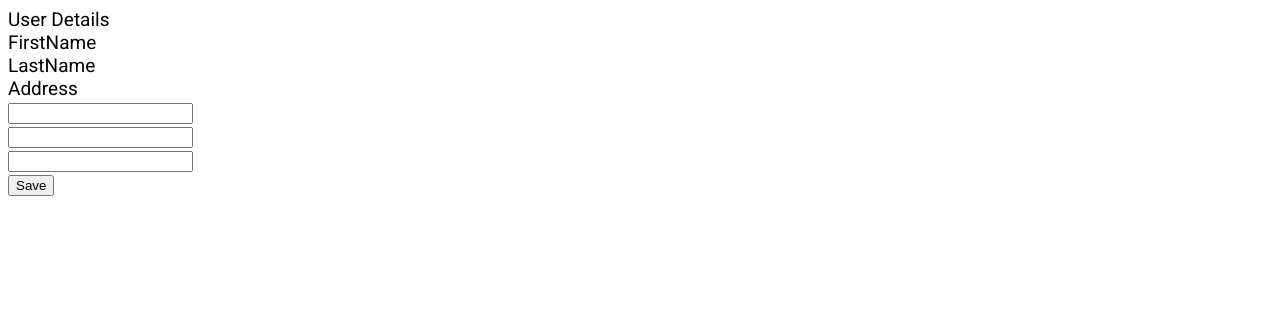
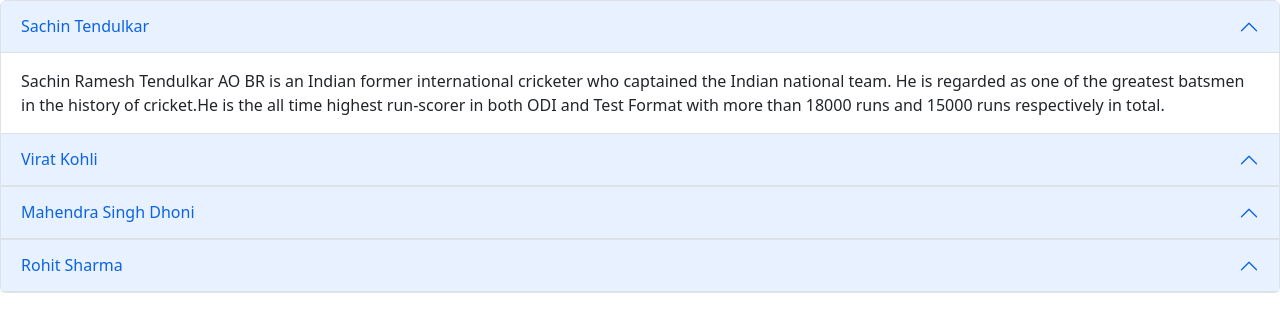
Before and after one commit to PrinceKhunt16/React, a React (Create React App) app: page / in a window 1280 px wide. Shown: the top 332 px of the page. Built offline with nearby package versions, Linux system fonts and the light colour scheme.

Commit message:
Compound component

```diff
--- a/package.json
+++ b/package.json
@@ -6,6 +6,8 @@
     "@testing-library/jest-dom": "^5.16.5",
     "@testing-library/react": "^13.4.0",
     "@testing-library/user-event": "^13.5.0",
+    "bootstrap": "^5.2.2",
+    "classnames": "^2.3.2",
     "react": "^18.2.0",
     "react-dom": "^18.2.0",
     "react-scripts": "5.0.1",
--- a/public/index.html
+++ b/public/index.html
@@ -5,10 +5,7 @@
     <link rel="icon" href="%PUBLIC_URL%/favicon.ico" />
     <meta name="viewport" content="width=device-width, initial-scale=1" />
     <meta name="theme-color" content="#000000" />
-    <meta
-      name="description"
-      content="Web site created using create-react-app"
-    />
+    <meta name="description" content="Web site created using create-react-app" />
     <title>React</title>
   </head>
   <body>
--- a/src/App.jsx
+++ b/src/App.jsx
@@ -1,4 +1,5 @@
 import React from 'react';
+import "bootstrap/dist/css/bootstrap.min.css";
 import MountingLifecycle from './components/Lifecycle/MountingLifecycle';
 import UpdatingLifecycle from './components/Lifecycle/UpdatingLifecycle';
 import UnmountingLifecycle from './components/Lifecycle/UnmountingLifecycle';
@@ -8,6 +9,7 @@
 import RenderProps from './components/RenderProps';
 import ContextModule from './components/ContextModule/userDetails';
 import { UserProvider } from './components/ContextModule/userContext';
+import Compound from './components/CompoundComponents/Compound';
 
 const App = () => {
     return (
@@ -19,9 +21,10 @@
             {/* <PureComponent /> */}
             {/* <HOC /> */}
             {/* <RenderProps /> */}
-            <UserProvider>
+            {/* <UserProvider>
                 <ContextModule />
-            </UserProvider>
+            </UserProvider> */}
+            <Compound />
         </div>
     )
 }
--- /dev/null
+++ b/src/components/CompoundComponents/Accordion/Accordion.jsx
@@ -0,0 +1,22 @@
+import classNames from "classnames";
+import { AccordionContextProvider } from "./AccordionContextProvider";
+
+const defaultProps = {
+    id: '',
+    className: ''
+};
+
+const Accordion = (props) => {
+    const { children, id, className, activePanel, onSelectPanel } = props;
+
+    return (
+        <AccordionContextProvider value={{ activePanel, onSelectPanel }}>
+            <div id={id} className={classNames("accordion", className)}>
+                {children}
+            </div>
+        </AccordionContextProvider>
+    )
+}
+
+Accordion.defaultProps = defaultProps;
+export { Accordion };
--- /dev/null
+++ b/src/components/CompoundComponents/Accordion/AccordionButton.jsx
@@ -0,0 +1,27 @@
+import classNames from "classnames";
+import { useAccordionContext } from "./AccordionContextProvider";
+
+const defaultProps = {
+    id: '',
+    className: ''
+};
+
+const AccordionButton = (props) => {
+    const { id, className, label, panelKey } = props;
+    const { onSelectPanel } = useAccordionContext();
+
+    return (
+        <h2 className={classNames("accordion-header", className)} id={id}>
+            <button
+                className="accordion-button"
+                type="button"
+                onClick={() => onSelectPanel(panelKey)}
+            >
+                {label}
+            </button>
+        </h2>
+    )
+}
+
+AccordionButton.defaultProps = defaultProps;
+export { AccordionButton };
--- /dev/null
+++ b/src/components/CompoundComponents/Accordion/AccordionContextProvider.js
@@ -0,0 +1,16 @@
+import { createContext, useContext } from "react";
+
+const AccordionContext = createContext({
+    activePanel: 0,
+    onSelectPanel: () => undefined
+});
+
+export const AccordionContextProvider = AccordionContext.Provider;
+
+export const useAccordionContext = () => {
+    const context = useContext(AccordionContext);
+    if(context === undefined){
+        throw new Error('useAccordionContext must be must under AccordionContextProvider');
+    }
+    return context;
+}
--- /dev/null
+++ b/src/components/CompoundComponents/Accordion/AccordionItem.jsx
@@ -0,0 +1,18 @@
+import classNames from "classnames";
+
+const defaultProps = {
+    id: '',
+    class: ''
+};
+
+const AccordionItem = (props) => {
+    const { children, id, className } = props;
+    return (
+        <div id={id} className={classNames('accordion-item', className)}>
+            {children}
+        </div>
+    )
+}
+
+AccordionItem.defaultProps = defaultProps;
+export { AccordionItem };
--- /dev/null
+++ b/src/components/CompoundComponents/Accordion/AccordionPanel.jsx
@@ -0,0 +1,29 @@
+import classNames from "classnames";
+import { useAccordionContext } from "./AccordionContextProvider";
+
+const defaultProps = {
+    id: '',
+    className: ''
+};
+
+const AccordionPanel = (props) => {
+    const { id, className, children, panelKey } = props;
+    const { activePanel } = useAccordionContext();
+    const selectedPanel = activePanel === panelKey;
+
+    return (
+        <div
+            id={id}
+            className={classNames("accordion-collapse collapse", className, {
+                show: selectedPanel,
+            })}
+        >
+            <div className="accordion-body">
+                {children}
+            </div>
+        </div>
+    );
+}
+
+AccordionPanel.defaultProps = defaultProps;
+export { AccordionPanel };
--- /dev/null
+++ b/src/components/CompoundComponents/Compound.jsx
@@ -0,0 +1,35 @@
+import { useState } from "react";
+import { Accordion } from "./Accordion/Accordion";
+import { AccordionButton } from "./Accordion/AccordionButton";
+import { AccordionItem } from "./Accordion/AccordionItem";
+import { AccordionPanel } from "./Accordion/AccordionPanel";
+import crickter from "./Crickter.json";
+
+const Compound = () => {
+    const [activePanel, setActivePanel] = useState(0);
+
+    const onChangeTab = (tab) => {
+        setActivePanel(tab);
+    };
+
+    return (
+        <div>
+            <Accordion
+                onSelectPanel={onChangeTab}
+                id="accordion"
+                activePanel={activePanel}
+            >
+                {crickter.map((c, index) => (
+                    <AccordionItem id="item1">
+                        <AccordionButton panelKey={index} label={c.name} />
+                        <AccordionPanel panelKey={index}>
+                            <div>{c.about}</div>
+                        </AccordionPanel>
+                    </AccordionItem>
+                ))}
+            </Accordion>
+        </div>
+    );
+}
+
+export default Compound;
--- /dev/null
+++ b/src/components/CompoundComponents/Crickter.json
@@ -0,0 +1,18 @@
+[
+    {
+        "name": "Sachin Tendulkar",
+        "about": "Sachin Ramesh Tendulkar AO BR is an Indian former international cricketer who captained the Indian national team. He is regarded as one of the greatest batsmen in the history of cricket.He is the all time highest run-scorer in both ODI and Test Format with more than 18000 runs and 15000 runs respectively in total."
+    },
+    {
+        "name": "Virat Kohli",
+        "about": "Virat Kohli is an Indian international cricketer and former captain of the India national cricket team. He plays for Delhi in domestic cricket and Royal Challengers Bangalore in the Indian Premier League as a right-handed batsman. Kohli made his Test debut in 2011."
+    },
+    {
+        "name": "Mahendra Singh Dhoni",
+        "about": "Mahendra Singh Dhoni is an Indian former professional cricketer who was captain of the Indian national cricket team in limited-overs formats from 2007 to 2017 and in Test cricket from 2008 to 2014. He is a right handed wicket-keeper batsman."
+    },
+    {
+        "name": "Rohit Sharma",
+        "about": "Rohit Gurunath Sharma is an Indian international cricketer who is the current captain of the Indian national cricket team. In the Indian Premier League he captains Mumbai Indians and is a right-handed opening batsman, and an occasional right-arm off break bowler. He plays for Mumbai in domestic cricket."
+    }
+]
```
Also changed, not shown: 1 other file (tests, documents, lock files or other folders).
